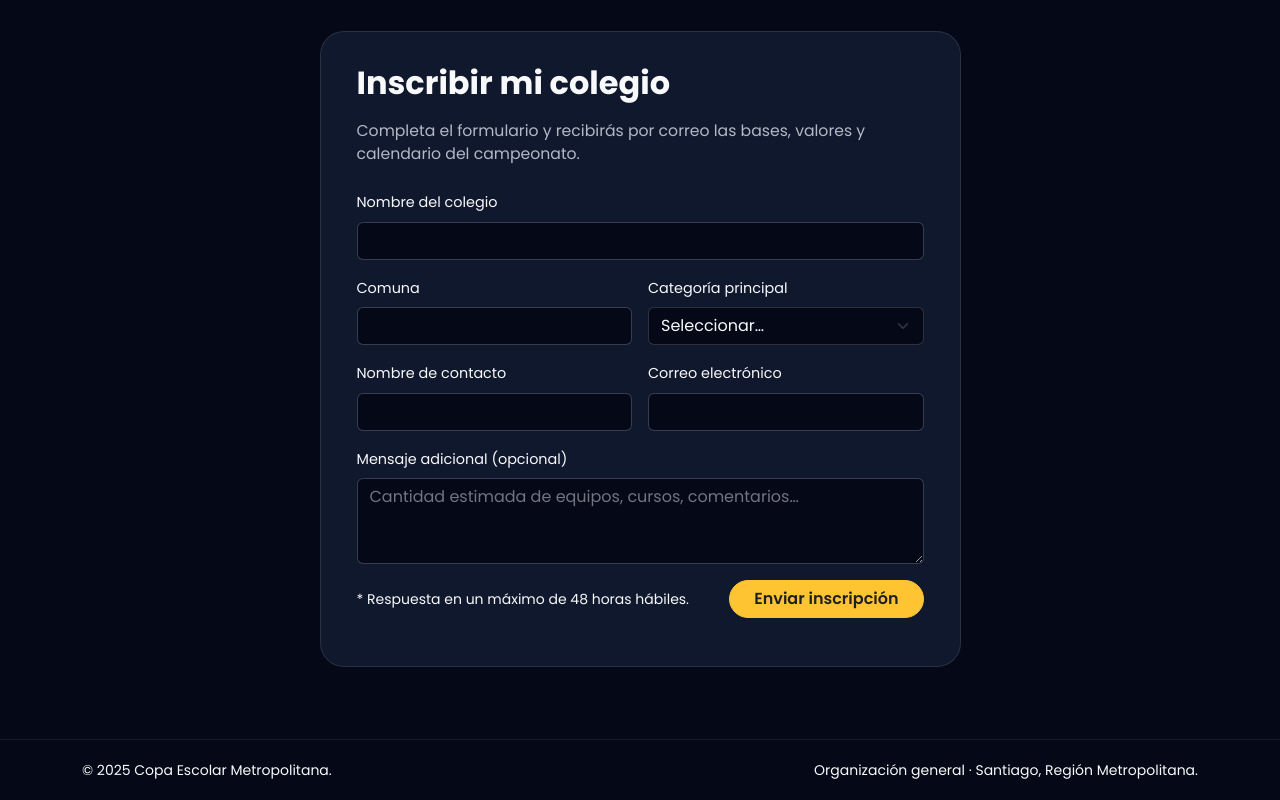
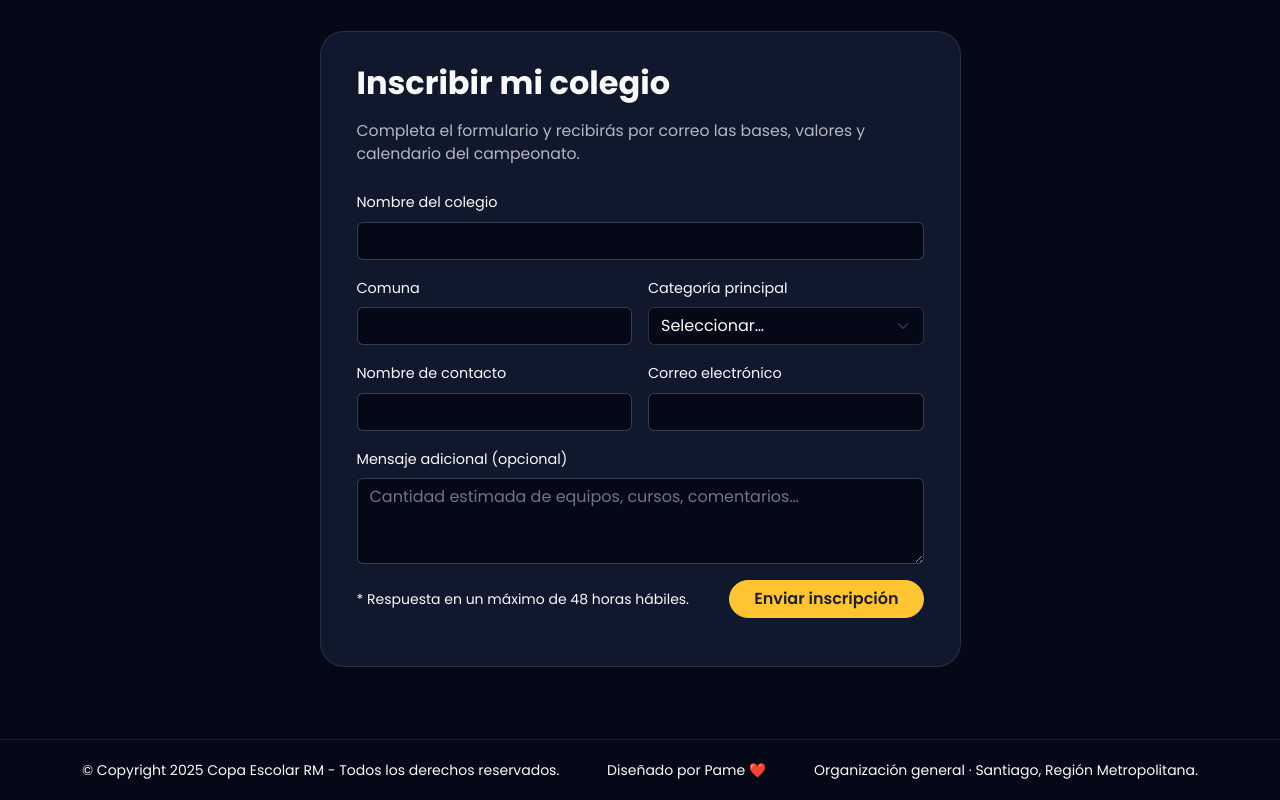
Before and after one commit to Pamebicho/Landing_Page, a plain HTML site: page index.html in a window 1280 px wide. Shown: the part 2160-2960 px from the top of the page. Drawn offline with nearby package versions, Linux system fonts and the light colour scheme.

Commit message:
Descripción inicial

```diff
--- a/index.html
+++ b/index.html
@@ -499,7 +499,10 @@
       <div
         class="container d-flex flex-column flex-md-row justify-content-between align-items-center gap-2"
       >
-        <p class="small mb-0 text-main">© 2025 Copa Escolar Metropolitana.</p>
+        <p class="small mb-0 text-main">
+          © Copyright 2025 Copa Escolar RM - Todos los derechos reservados.
+        </p>
+        <p class="small mb-0 text-main">Diseñado por Pame ❤️</p>
         <p class="small mb-0 text-main">
           Organización general · Santiago, Región Metropolitana.
         </p>
```
Also changed, not shown: 1 other file.
